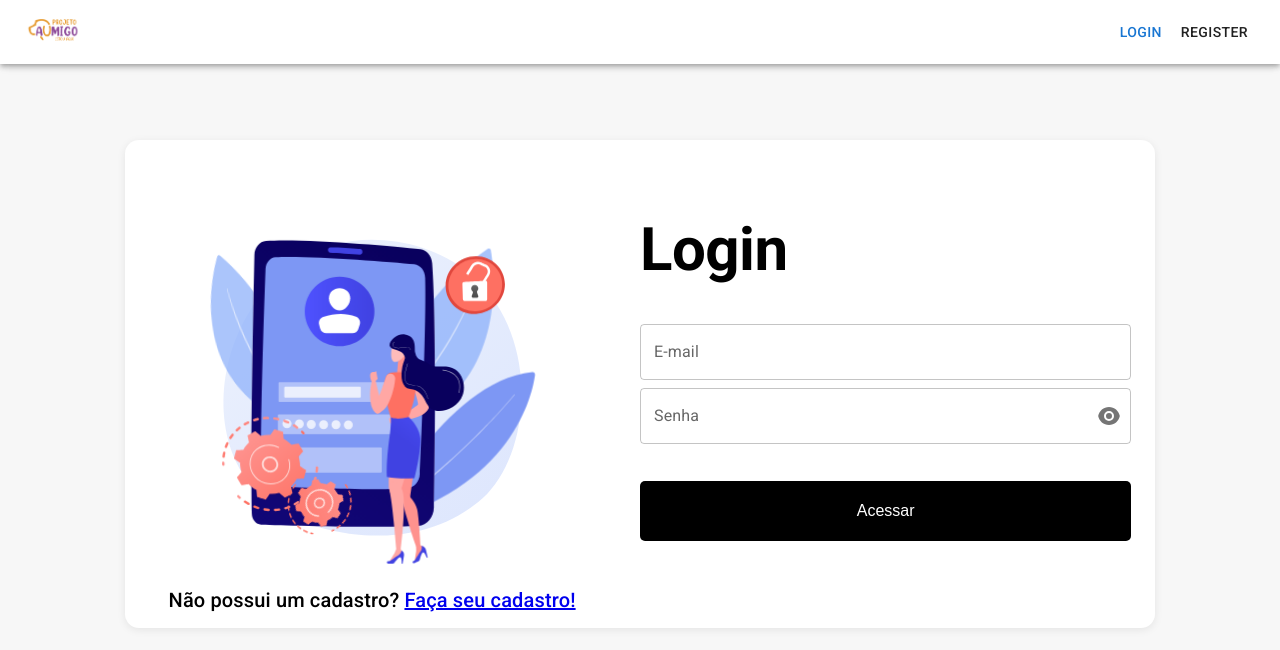
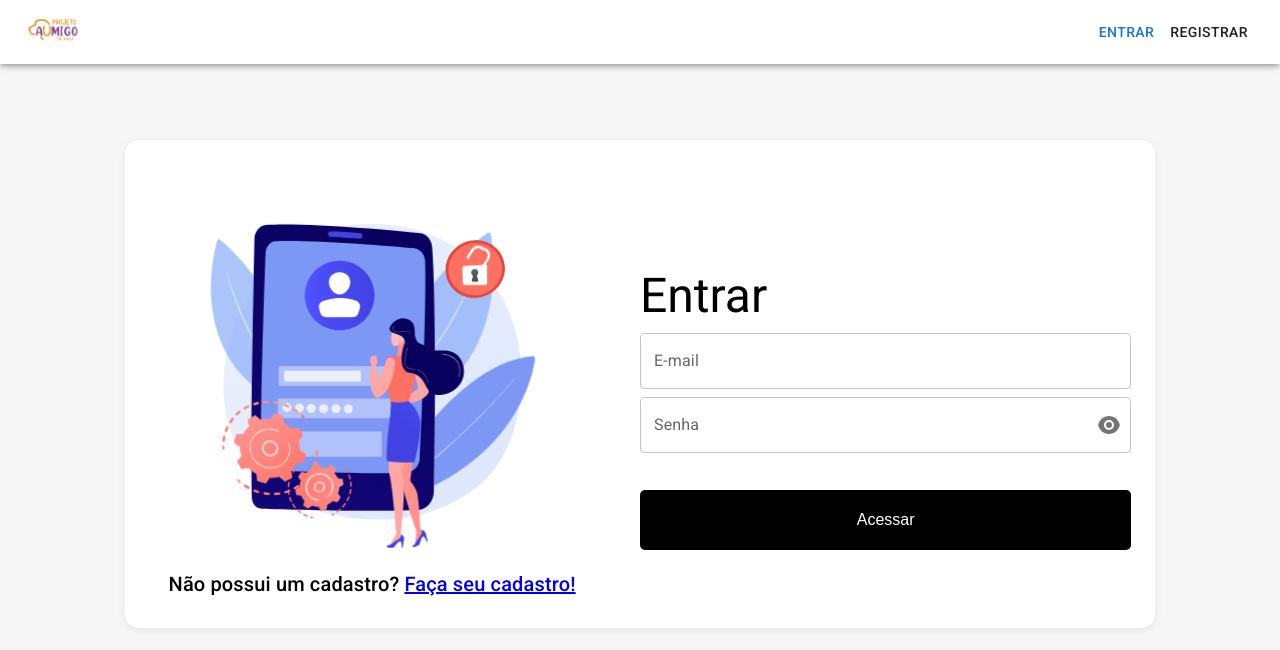
Before and after one commit to TranquiloPay/tranquiloPay-fte, a React (Vite) app: page /login in a window 1280 px wide. Shown: the top 650 px of the page. Built offline with nearby package versions, Linux system fonts and the light colour scheme.

Commit message:
feat: adjusts mvp

```diff
--- a/src/components/AppHeader/index.tsx
+++ b/src/components/AppHeader/index.tsx
@@ -24,13 +24,13 @@ const AppHeader = () => {
           <>
             <div>
               <StyledButton onClick={() => navigate("/login")}>
-                Login
+                Entrar
               </StyledButton>
-              <Button onClick={() => navigate("/register")}>Register</Button>
+              <Button onClick={() => navigate("/register")}>Registrar</Button>
             </div>
           </>
         ) : (
-          <Button onClick={() => Logout()}>Logout</Button>
+          <Button onClick={() => Logout()}>Sair</Button>
         )}
       </Toolbar>
     </AppBar>
--- a/src/pages/Login/index.tsx
+++ b/src/pages/Login/index.tsx
@@ -52,7 +52,7 @@ const Login = () => {
           </div>
         </StyledContainer>
         <ContainerForm>
-          <Typography variant="h2">Login</Typography>
+          <Typography variant="h3">Entrar</Typography>
           <form onSubmit={handleSubmit(onSubmitForm)}>
             <StyledInput
               data-cy="email/login"
--- a/src/pages/Login/styles.tsx
+++ b/src/pages/Login/styles.tsx
@@ -4,6 +4,7 @@ import Input from "../../components/Input";
 const Container = styled("div", {
   display: "flex",
   justifyContent: "space-between",
+  alignItems: "center",
   backgroundColor: "White",
   borderRadius: "14px",
   height: "55vh",
--- a/src/pages/Register/index.tsx
+++ b/src/pages/Register/index.tsx
@@ -58,7 +58,7 @@ const Register = () => {
   return (
     <>
       <Container>
-        <div>
+        <div style={{display: 'flex', flexDirection: 'column', alignItems: 'center'}}>
           <Lottie
             options={lottieOptions}
             height={400}
@@ -66,7 +66,7 @@ const Register = () => {
             isClickToPauseDisabled={true}
           />{" "}
           <Typography variant="h6">
-            Já possui uma conta? <Link to="/login">Faça seu login!</Link>
+            Já possui uma conta? <Link to="/login">Entrar!</Link>
           </Typography>
         </div>
         <FormContainer>
```
